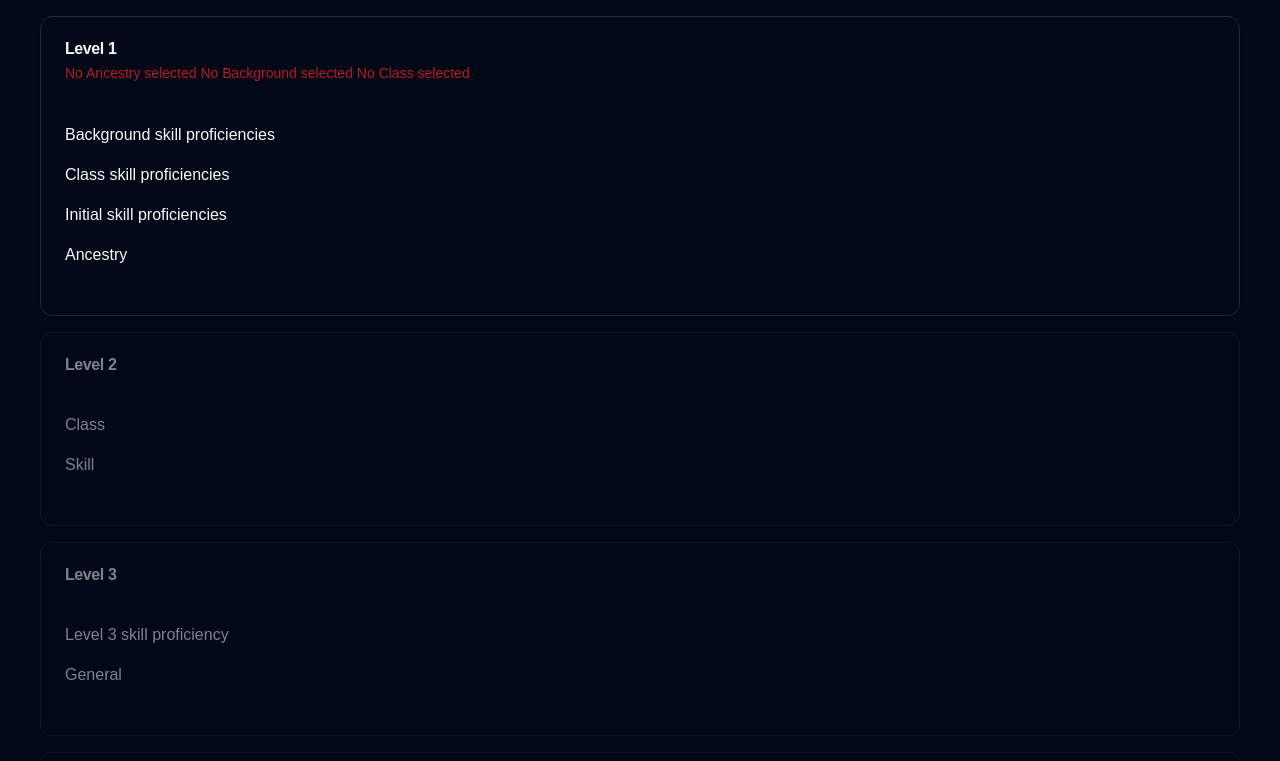
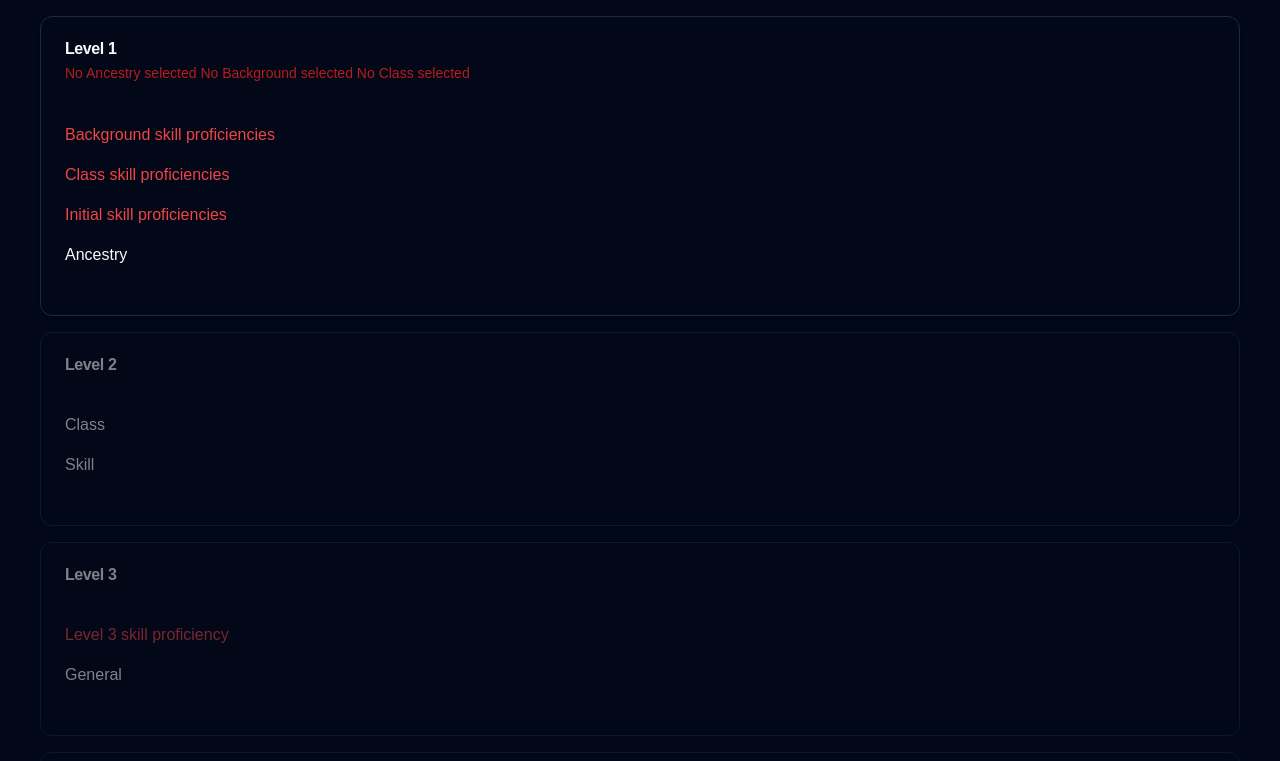
Before and after one commit to Jason-1/pathfinder-character-builder, a Next.js app: page / in a window 1280 px wide. Shown: the part 1360-2121 px from the top of the page. Built offline with nearby package versions, Linux system fonts and the light colour scheme.

Commit message:
Colour of skill increase dialog trigger changes based on whether boosts are available at that level

```diff
--- a/app/page.tsx
+++ b/app/page.tsx
@@ -39,7 +39,6 @@ export default function Home() {
 
   //TODO -
   // If class is changed, reset all skill selections
-  // Make skill proficiency selection red if none selected
   // 2.1 - Implement Archetype feats
   // 3. Skills.
   // 3.1 Display all skills and their training level
--- a/components/SkillIncreases.tsx
+++ b/components/SkillIncreases.tsx
@@ -266,7 +266,25 @@ const SkillIncreases: React.FC<SkillIncreaseProps> = ({
   return (
     <>
       <Dialog>
-        <DialogTrigger className="mt-4">{increaseHeaderText}</DialogTrigger>
+        <DialogTrigger
+          className={`mt-4 ${
+            boostType === "Intelligence"
+              ? selectedSkills.some(
+                  (skillBoost) => skillBoost.IntBoost === currentLevel
+                )
+                ? "text-green-500"
+                : "text-red-500"
+              : selectedSkills.some((skillBoost) =>
+                  skillBoost.LevelsBoosted.includes(currentLevel)
+                )
+              ? currentBoostsUsed() < availableBoosts
+                ? "text-blue-500"
+                : "text-green-500"
+              : "text-red-500"
+          }`}
+        >
+          {increaseHeaderText}
+        </DialogTrigger>
         <DialogContent className="w-full max-w-xl ">
           <DialogHeader>
             <DialogTitle>{increaseHeaderText}</DialogTitle>
```
